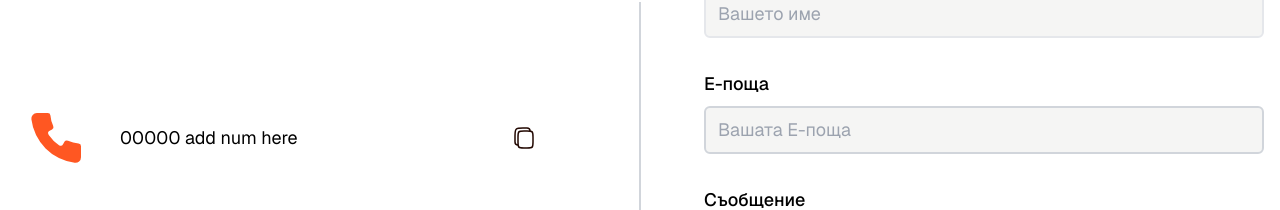
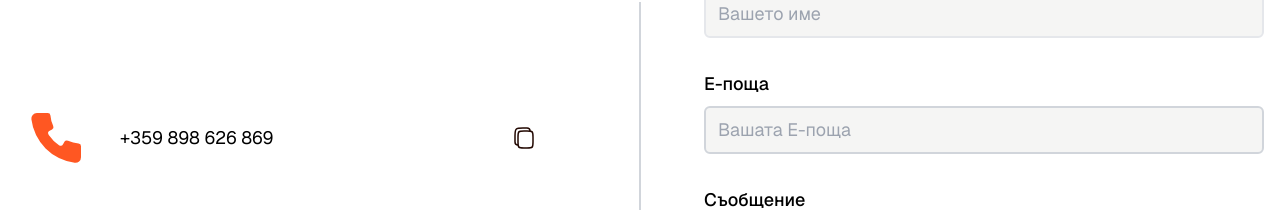
Before and after one commit to Captain-Leftovers/motorcycle-repair-shop-next14, a Next.js app: page /contact-us in a window 1280 px wide. Shown: the part 302-512 px from the top of the page. Built offline with nearby package versions, Linux system fonts and the light colour scheme; no server answers.

Commit message:
added new contacts number

```diff
--- a/src/app/(routes)/contact-us/components/ContactInfo.tsx
+++ b/src/app/(routes)/contact-us/components/ContactInfo.tsx
@@ -8,7 +8,7 @@ export default function ContactInfo() {
   //TODO : change number location email everything
 return (
   <div className="flex-1 px-4 space-y-4 sm:space-y-10 flex flex-col justify-center ">
-     <InfoBlock icon={<CallSVG fill="#FF5722"  className="w-10 sm:w-20"/>} textInfo="00000 add num here" />
+     <InfoBlock icon={<CallSVG fill="#FF5722"  className="w-10 sm:w-20"/>} textInfo="+359 898 626 869" />
      <InfoBlock icon={<MailSVG  fill="#FF5722" className="p-1 sm:p-3 w-10 sm:w-20"/>} textInfo="motorevive.bg@gmail.com" />
      <InfoBlock icon={<LocationSVG  fill="#FF5722" className="p-1 sm:p-3 w-10 sm:w-20 "/>} textInfo="Александър add str here" />
   </div>
```
